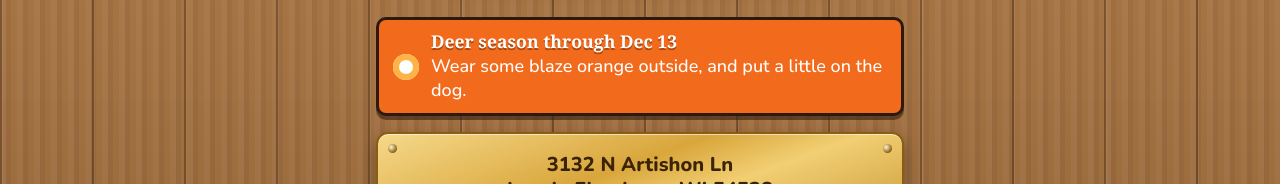
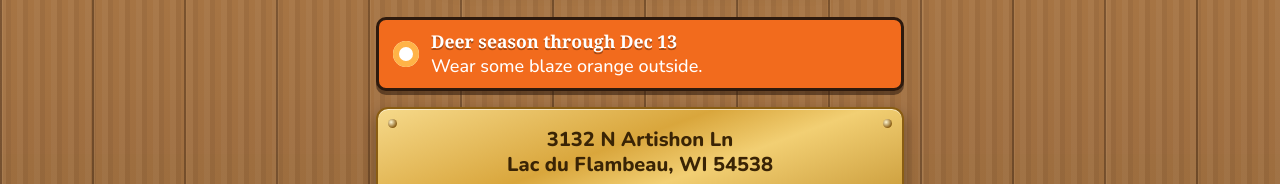
Before and after one commit to elliotCP4475/elliotlund-site, a plain HTML site: page cabin/index.html in a window 1280 px wide. Shown: the part 513-697 px from the top of the page. Drawn offline with nearby package versions, Linux system fonts and the light colour scheme; no server answers; a web font is replaced by a local one.

Commit message:
Cabin site: shorter deer banner
Co-Authored-By: Claude Opus 5.5 <noreply@anthropic.com>
Claude-Session: https://claude.ai/code/session_01D3iQRPAnNoLFenq6fu8Tz3

```diff
--- a/cabin/index.html
+++ b/cabin/index.html
@@ -626,7 +626,7 @@ button.code{font:inherit; color:inherit; cursor:pointer; width:100%; -webkit-app
   <div style="margin-top:16px"></div>
   <div class="hunt" id="huntBanner" hidden>
     <span class="huntflag" aria-hidden="true"></span>
-    <p><b>Deer season<span id="huntDates"></span></b>Wear some blaze orange outside, and put a little on the dog.</p>
+    <p><b>Deer season<span id="huntDates"></span></b>Wear some blaze orange outside.</p>
   </div>
   <div class="plaque">
     <div class="addr">3132 N Artishon Ln<br>Lac du Flambeau, WI 54538</div>
```
